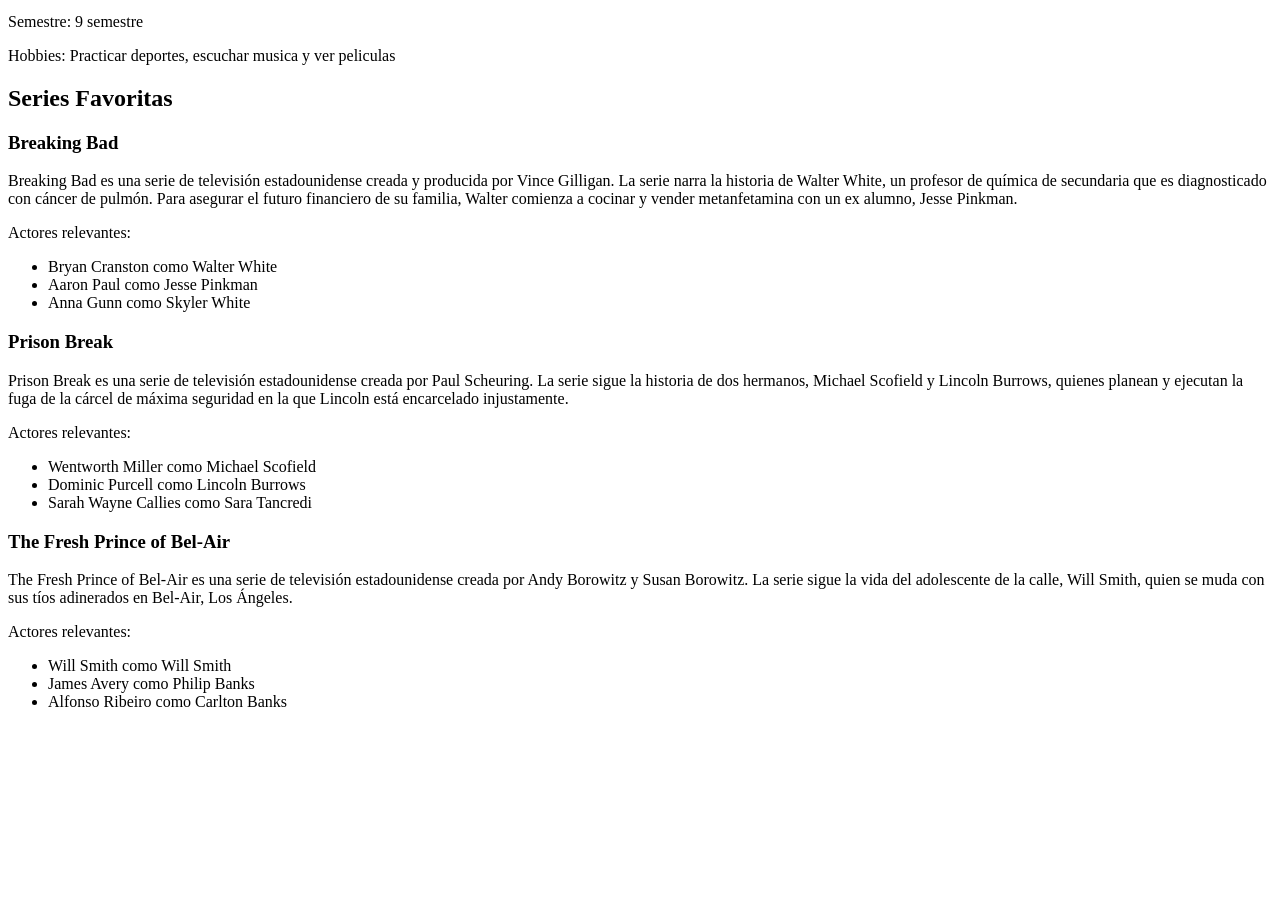
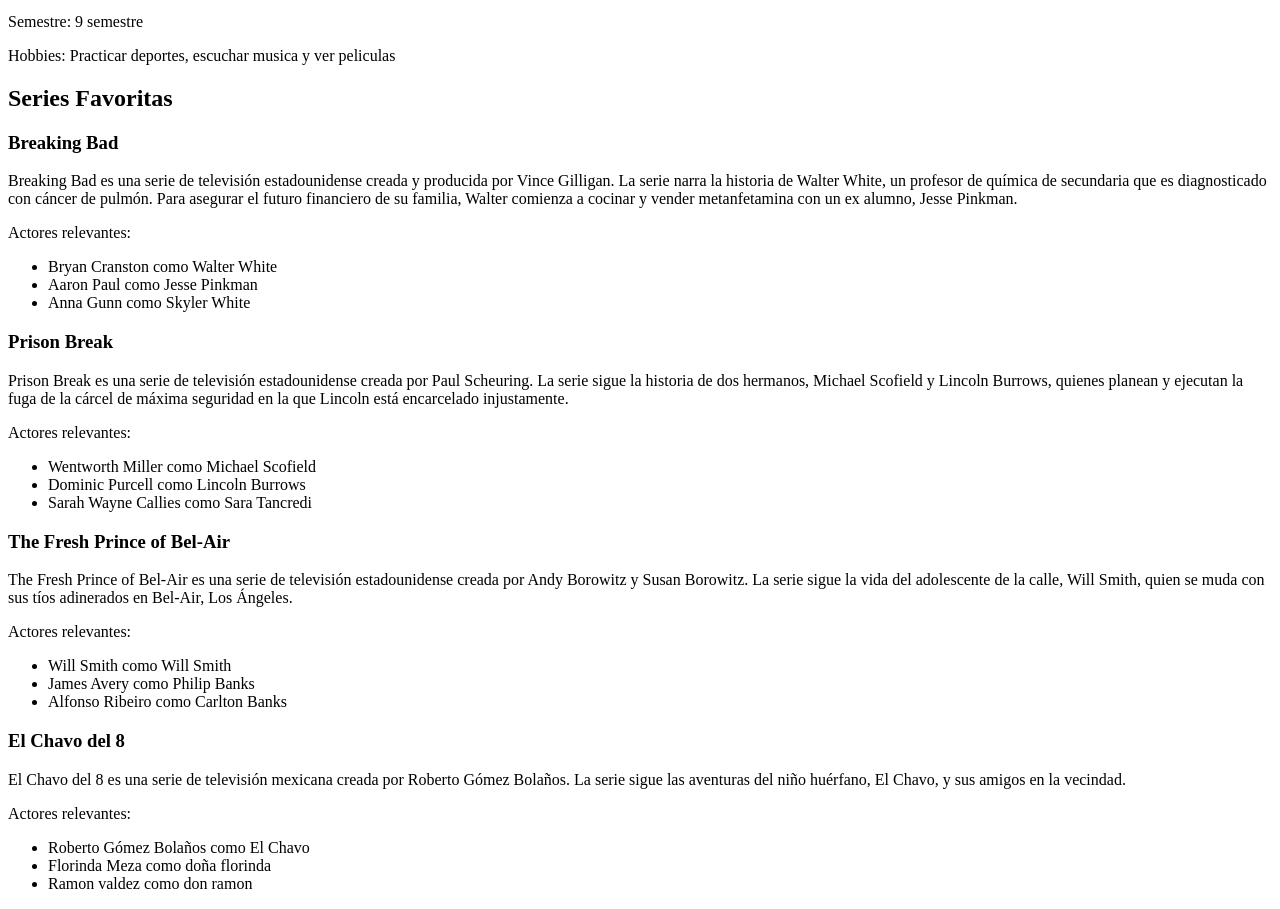
Before and after one commit to JuliVille/Rubrica-web-2, a plain HTML site: page index.html in a window 1280 px wide. Shown: the part 101-1010 px from the top of the page. Before the commit the page ends 828 px from the top, so only its background shows below. Drawn offline with Linux system fonts and the light colour scheme.

Commit message:
cuarta serie favorita

```diff
--- a/index.html
+++ b/index.html
@@ -54,5 +54,15 @@
             <li>Alfonso Ribeiro como Carlton Banks</li>
         </ul>
     </div>
+    <div class="serie">
+        <h3>El Chavo del 8</h3>
+        <p>El Chavo del 8 es una serie de televisión mexicana creada por Roberto Gómez Bolaños. La serie sigue
+            las aventuras del niño huérfano, El Chavo, y sus amigos en la vecindad.</p>
+        <p>Actores relevantes:</p>
+        <ul>
+            <li>Roberto Gómez Bolaños como El Chavo</li>
+            <li>Florinda Meza como doña florinda</li>
+            <li>Ramon valdez como don ramon</li>
+    </div>
 </body>
 </html>
```
